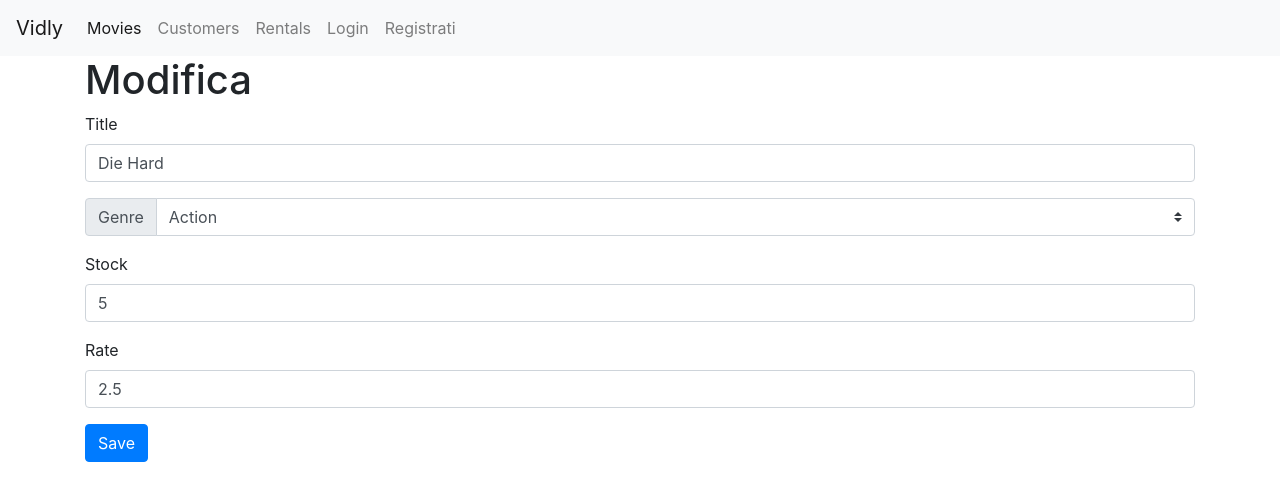
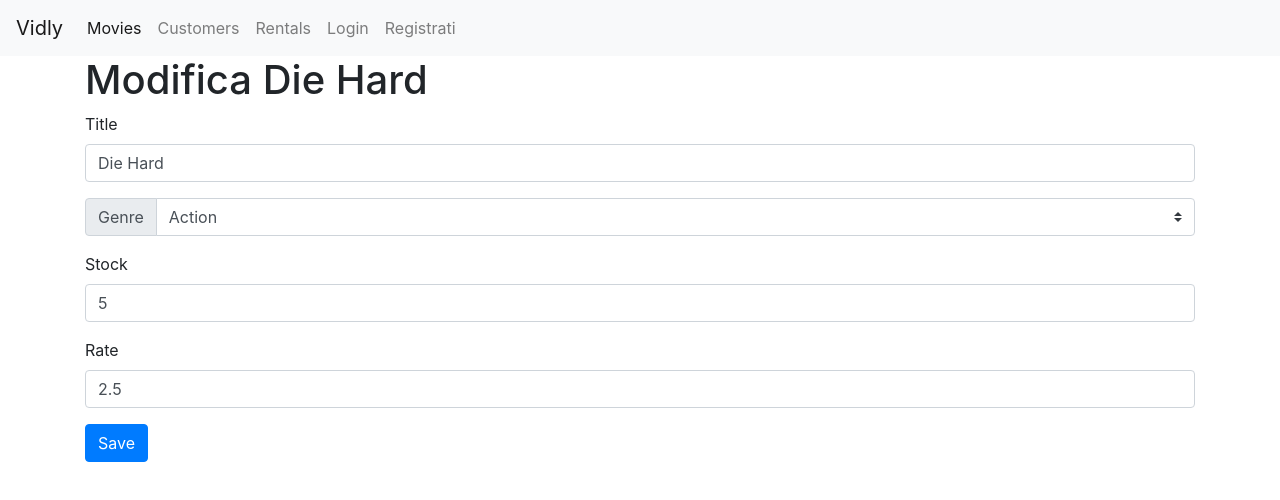
Before and after one commit to Belingheri/vidly, a React (Create React App) app: page /movies/5b21ca3eeb7f6fbccd471816 in a window 1280 px wide. Shown: the top 500 px of the page. Built offline with nearby package versions, Linux system fonts and the light colour scheme.

Commit message:
richiesta movie avviene dal chiamante

```diff
--- a/src/components/movieForm.jsx
+++ b/src/components/movieForm.jsx
@@ -4,11 +4,11 @@ import Joi from "joi-browser";
 
 import Form from "./common/form";
 import { getGenres } from "../services/fakeGenreService";
-import { getMovie, saveMovie } from "../services/fakeMovieService";
+import { saveMovie } from "../services/fakeMovieService";
 import { useHistory } from "react-router-dom";
 
-function MovieForm({ id }) {
-  const movie = getMovie(id) || {};
+function MovieForm({ movie: inputMovie }) {
+  const movie = inputMovie || {};
 
   const [title, setTitle] = useState(movie.title || "");
   const [genre, setGenre] = useState((movie.genre && movie.genre._id) || "");
@@ -26,7 +26,7 @@ function MovieForm({ id }) {
       numberInStock,
       dailyRentalRate: rate,
     };
-    if (id) newMovie._id = id;
+    if (movie._id) newMovie._id = movie._id;
 
     saveMovie(newMovie);
     history.replace("/movies");
@@ -104,7 +104,7 @@ function MovieForm({ id }) {
 }
 
 MovieForm.propTypes = {
-  id: PropTypes.string,
+  movie: PropTypes.object,
 };
 
 export default MovieForm;
--- a/src/components/movieUpdate.jsx
+++ b/src/components/movieUpdate.jsx
@@ -1,16 +1,20 @@
 import React from "react";
-import { useParams } from "react-router-dom";
+import { useParams, useHistory } from "react-router-dom";
+import { getMovie } from "../services/fakeMovieService";
 
 import MovieForm from "./movieForm";
 
 function MovieUpdate() {
   const { id } = useParams();
+  const history = useHistory();
+  const movie = getMovie(id);
+  if (!movie) history.replace("/not-found");
 
   return (
     <div className="row">
       <div className="col">
-        <h1>Modifica</h1>
-        <MovieForm id={id} />
+        <h1>Modifica {movie.title}</h1>
+        <MovieForm movie={movie} />
       </div>
     </div>
   );
```
